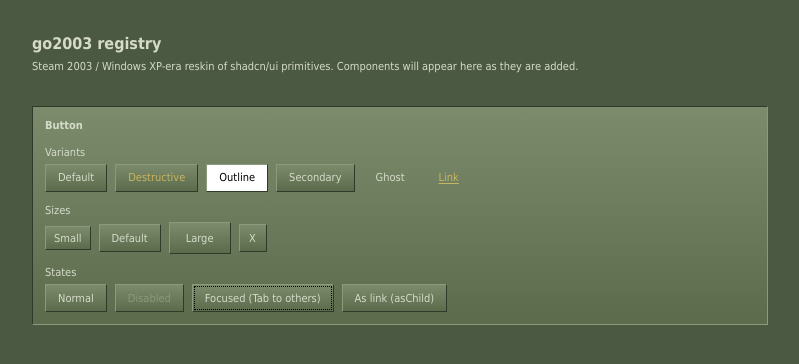
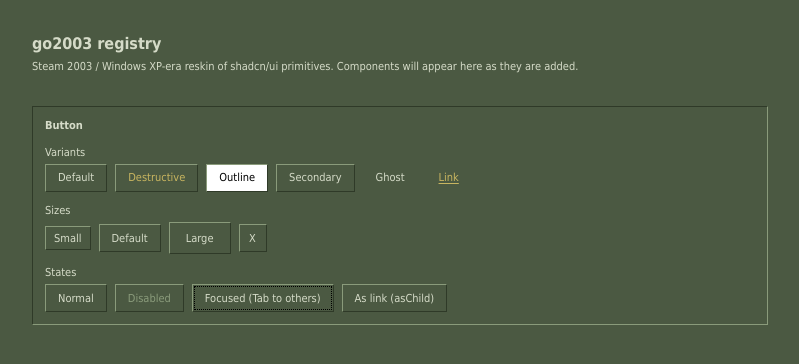
Before and after one commit to OnlyNinjaGear/go2003, a Next.js app: page / in a window 1280 px wide. Shown: the top 364 px of the page, without its empty margins (240-1039 px from the left). Built offline with nearby package versions, Linux system fonts and the light colour scheme.

Commit message:
auto: globals.css

```diff
--- a/app/globals.css
+++ b/app/globals.css
@@ -139,14 +139,6 @@
   border-color: var(--border-dark) var(--border-light) var(--border-light) var(--border-dark);
 }
 
-@utility panel-gradient {
-  background: linear-gradient(to bottom, #7B8B6C, #5B6B4C);
-}
-
-@utility panel-gradient-pressed {
-  background: linear-gradient(to bottom, #5B6B4C, #7B8B6C);
-}
-
 @utility win32-focus {
   outline: 1px dotted #000000;
   outline-offset: -3px;
```
